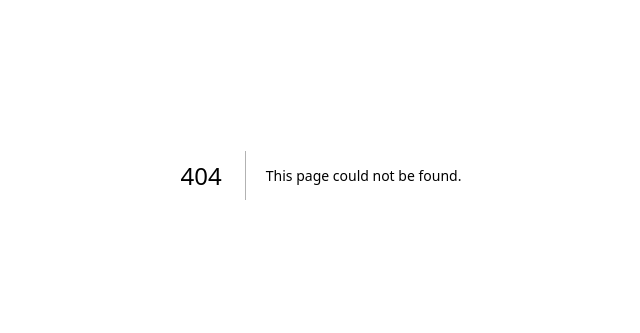
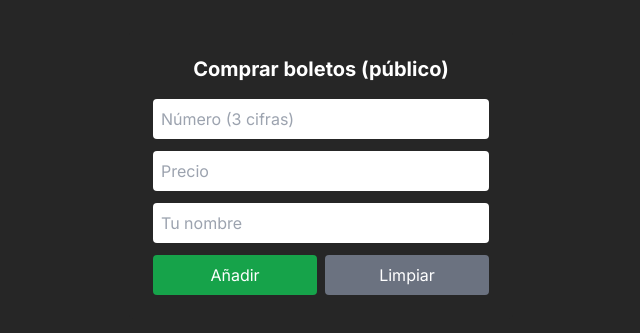
Before and after one commit to CristianDB1/Pizarras, a Next.js app: page /ticketBuyOnline in a window 1280 px wide. Before the commit this address had no page. Shown: the part 225-558 px from the top of the page, without its empty margins (319-959 px from the left). Built offline with nearby package versions, Linux system fonts and the light colour scheme.

Commit message:
feat añadir paginas publicas
Las paginas publicas se crearon para poder utilizarlas sin ningun tipo de cuenta o algo asi creado

```diff
--- /dev/null
+++ b/src/app/boletos-online/page.js
@@ -0,0 +1,9 @@
+import TypeDrawOnline from "@/components/custom/boletosOnline/TypeDrawOnline";
+
+export default function BoletosOnlinePage() {
+  return (
+    <div className="w-full min-h-screen bg-[rgb(38,38,38)] flex items-center justify-center p-6">
+      <TypeDrawOnline />
+    </div>
+  );
+}
--- a/src/app/compraOnline/page.js
+++ /dev/null
@@ -1,11 +0,0 @@
-import ComprarOnline from "@/components/custom/boletosOnline/ComprarOnline";
-
-const ComprarOnlinePage = () => {
-  return (
-    <div className="w-full h-screen bg-[rgb(38,38,38)]">
-      <ComprarOnline />
-    </div>
-  );
-};
-
-export default ComprarOnlinePage;
--- /dev/null
+++ b/src/app/ticketBuyOnline/page.js
@@ -0,0 +1,9 @@
+import TicketBuyOnline from "@/components/custom/boletosOnline/TicketBuyOnline";
+
+export default function TicketBuyOnlinePage() {
+  return (
+    <div className="w-full min-h-screen bg-[rgb(38,38,38)] flex items-center justify-center p-6">
+      <TicketBuyOnline />
+    </div>
+  );
+}
--- /dev/null
+++ b/src/components/custom/boletosOnline/TicketBuyOnline.js
@@ -0,0 +1,152 @@
+"use client";
+import { useState } from "react";
+import Swal from "sweetalert2";
+
+export default function TicketBuyOnline() {
+  const [ticketNumber, setTicketNumber] = useState("");
+  const [precio, setPrecio] = useState("");
+  const [nombre, setNombre] = useState("");
+  const [tickets, setTickets] = useState([]);
+  const [isLoading, setIsLoading] = useState(false);
+
+  //El numero solo de 3 cifras
+  const handleTicketChange = (v) => {
+    const s = v.replace(/\D/g, "").slice(0, 3);
+    setTicketNumber(s);
+  };
+
+  const addTicket = () => {
+    if (!ticketNumber || !precio || !nombre) {
+      Swal.fire("Faltan datos", "Completa número, precio y nombre", "warning");
+      return;
+    }
+    const t = {
+      ticketNumber: ticketNumber.padStart(3, "0"),
+      prizebox: Number(precio),
+      name: nombre,
+    };
+    setTickets((p) => [...p, t]);
+    setTicketNumber("");
+    setPrecio("");
+  };
+
+  const removeTicket = (i) => {
+    setTickets((p) => p.filter((_, idx) => idx !== i));
+  };
+
+  const confirmCompra = async () => {
+    if (tickets.length === 0) {
+      Swal.fire("Sin boletos", "Agrega al menos un boleto", "info");
+      return;
+    }
+    setIsLoading(true);
+    try {
+      //Como es la primera version vamos a utilizar idsorteo 1, solo de momento
+      const fecha = new Date().toISOString();
+      const payload = {
+        boletos: tickets.map((t) => ({
+          ticketNumber: t.ticketNumber,
+          prizebox: t.prizebox,
+          name: t.name,
+          idSorteo: 1,
+          tipoSorteo: "normal",
+          fecha,
+          primerPremio: "",
+          segundoPremio: ""
+        }))
+      };
+
+      const res = await fetch("/api/boletosOnline", {
+        method: "POST",
+        headers: { "Content-Type": "application/json" },
+        body: JSON.stringify(payload)
+      });
+      const data = await res.json();
+      if (!res.ok || data.error) {
+        throw new Error(data.error || "Error al guardar la compra");
+      }
+
+      //Generar mensaje de WhatsApp
+      const phone = (process?.env?.NEXT_PUBLIC_WHATSAPP_NUMBER || "521234567890").replace(/\D/g, "");
+      let mensaje = `Compra de boletos\nCliente: ${nombre}\n\n`;
+      tickets.forEach((t, i) => {
+        mensaje += `${i + 1}. Boleto: ${t.ticketNumber} — $${t.prizebox}\n`;
+      });
+      const total = tickets.reduce((s, x) => s + Number(x.prizebox || 0), 0);
+      mensaje += `\nTotal: $${total}\n\nMétodos de pago:\n- Transferencia\n- Tarjeta\n\nGracias por tu compra.`;
+
+      const waUrl = `https://wa.me/${phone}?text=${encodeURIComponent(mensaje)}`;
+
+      await Swal.fire({
+        icon: "success",
+        title: "Compra registrada",
+        text: "Se abrirá WhatsApp para completar el pago",
+        confirmButtonText: "Abrir WhatsApp"
+      });
+
+      window.open(waUrl, "_blank");
+      setTickets([]);
+      setNombre("");
+    } catch (err) {
+      console.error("Error confirmCompra:", err);
+      Swal.fire("Error", err.message || "Ocurrió un error", "error");
+    } finally {
+      setIsLoading(false);
+    }
+  };
+
+  return (
+    <div className="max-w-sm w-full bg-[rgb(38,38,38)] p-6 rounded">
+      <h2 className="text-xl font-bold text-white mb-4 text-center">Comprar boletos (público)</h2>
+
+      <div className="space-y-3">
+        <input
+          value={ticketNumber}
+          onChange={(e) => handleTicketChange(e.target.value)}
+          placeholder="Número (3 cifras)"
+          className="w-full p-2 rounded"
+        />
+        <input
+          value={precio}
+          onChange={(e) => setPrecio(e.target.value.replace(/\D/g, ""))}
+          placeholder="Precio"
+          className="w-full p-2 rounded"
+        />
+        <input
+          value={nombre}
+          onChange={(e) => setNombre(e.target.value)}
+          placeholder="Tu nombre"
+          className="w-full p-2 rounded"
+        />
+
+        <div className="flex gap-2">
+          <button onClick={addTicket} className="flex-1 bg-green-600 text-white p-2 rounded">
+            Añadir
+          </button>
+          <button onClick={() => { setTickets([]); setTicketNumber(""); setPrecio(""); }} className="flex-1 bg-gray-500 text-white p-2 rounded">
+            Limpiar
+          </button>
+        </div>
+      </div>
+
+      {tickets.length > 0 && (
+        <div className="mt-4 bg-white rounded p-3 text-black">
+          <h3 className="font-semibold mb-2">Boletos seleccionados</h3>
+          <ul className="space-y-1 text-sm">
+            {tickets.map((t, i) => (
+              <li key={i} className="flex justify-between items-center">
+                <span>{t.ticketNumber} — ${t.prizebox}</span>
+                <button onClick={() => removeTicket(i)} className="text-red-600">Eliminar</button>
+              </li>
+            ))}
+          </ul>
+          <div className="mt-3">
+            <button onClick={confirmCompra} disabled={isLoading} className="w-full bg-blue-600 text-white p-2 rounded">
+              {isLoading ? "Procesando..." : "Confirmar compra"}
+            </button>
+          </div>
+        </div>
+      )}
+    </div>
+  );
+}
--- /dev/null
+++ b/src/components/custom/boletosOnline/TypeDrawOnline.js
@@ -0,0 +1,37 @@
+"use client";
+import { useRouter } from "next/navigation";
+import Swal from "sweetalert2";
+
+export default function TypeDrawOnline() {
+  const router = useRouter();
+
+  const handleHoy = () => {
+    // Lleva a la página donde el cliente puede elegir números (público)
+    router.push("/ticketBuyOnline");
+  };
+
+  const handleEspecial = () => {
+    // Por ahora mostramos mensaje (lo activamos luego)
+    Swal.fire("Pendiente", "La venta especial estará disponible pronto.", "info");
+  };
+
+  return (
+    <div className="max-w-sm w-full">
+      <h1 className="text-center text-2xl text-white mb-6">Tipo de sorteo</h1>
+      <div className="space-y-4">
+        <button
+          onClick={handleHoy}
+          className="w-full rounded h-[56px] bg-red-700 text-white text-xl"
+        >
+          Hoy
+        </button>
+        <button
+          onClick={handleEspecial}
+          className="w-full rounded h-[56px] bg-red-700 text-white text-xl"
+        >
+          Especial
+        </button>
+      </div>
+    </div>
+  );
+}
```
